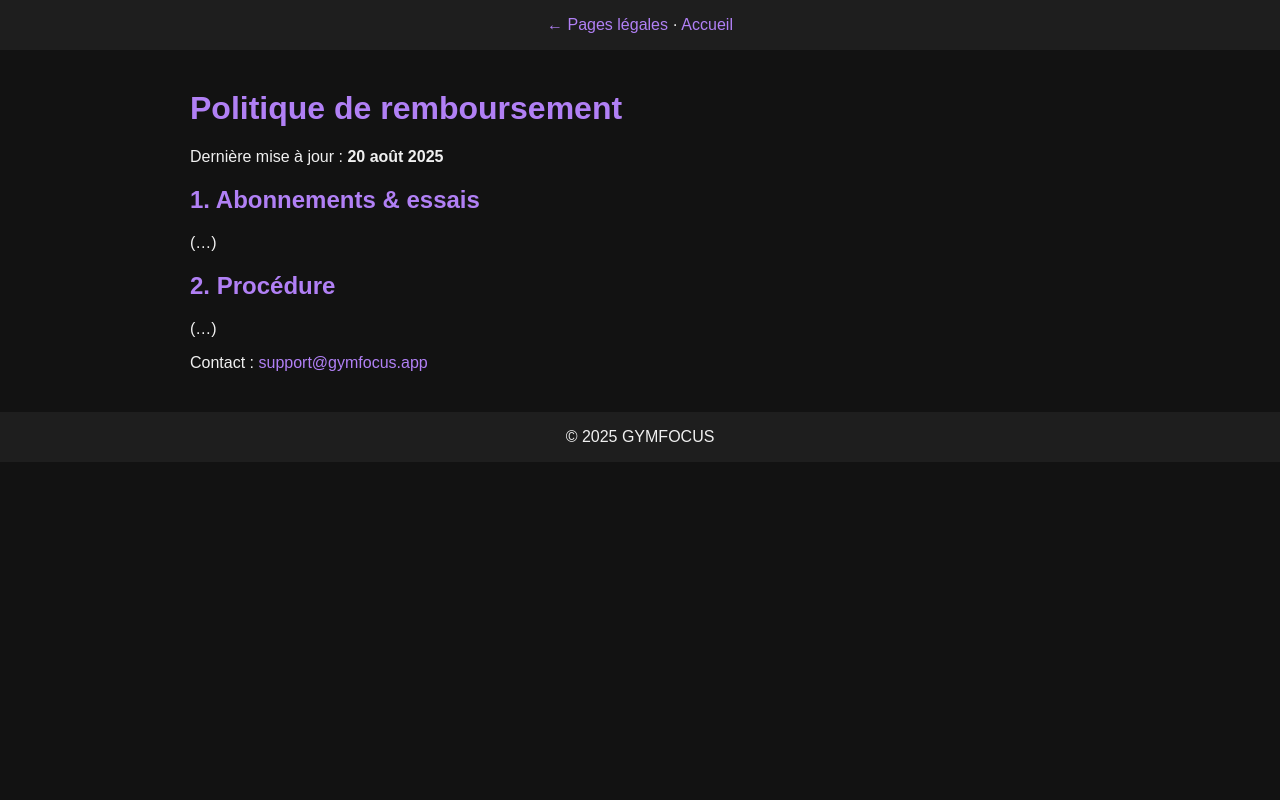
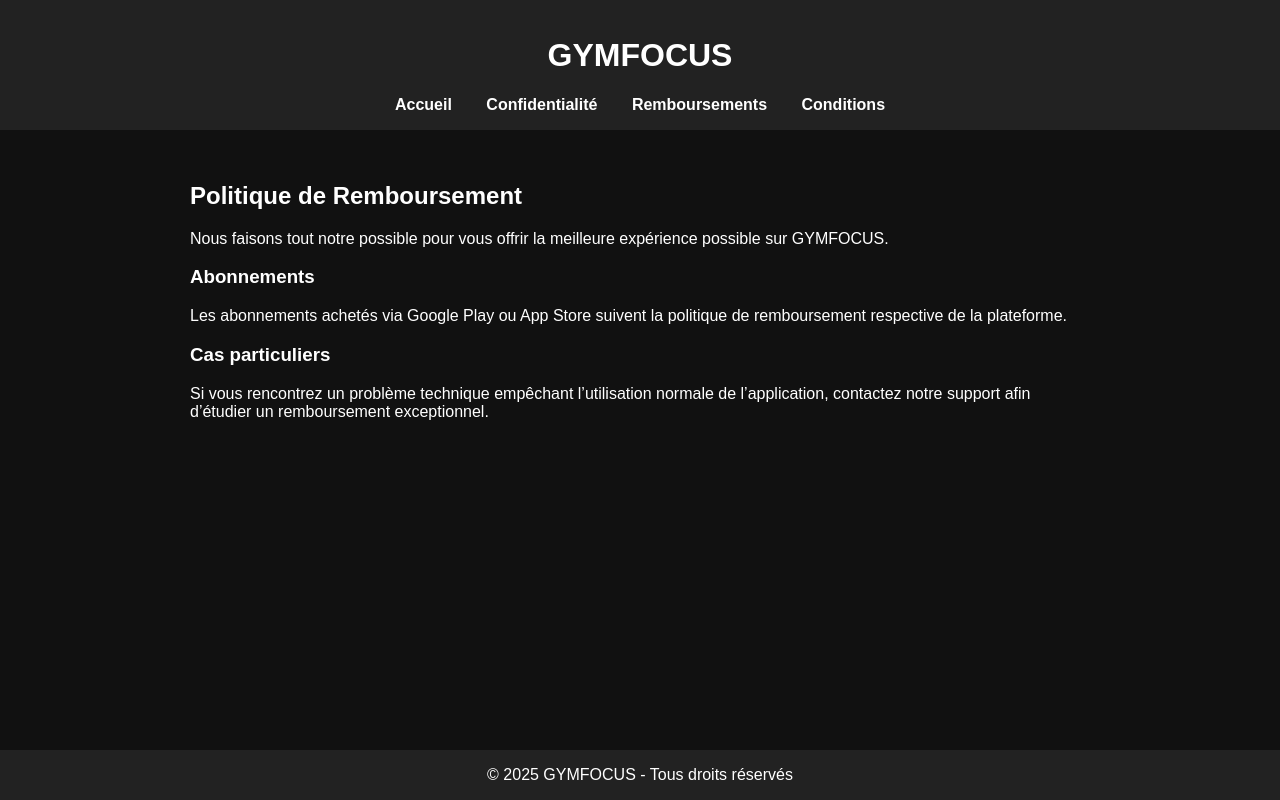
Before and after one commit to gymfocus-svg/GymFocus, a plain HTML site: page refund-policy.html in a window 1280 px wide. Drawn offline with Linux system fonts and the light colour scheme.

Commit message:
Update refund-policy.html

```diff
--- a/refund-policy.html
+++ b/refund-policy.html
@@ -3,29 +3,66 @@
 <head>
   <meta charset="UTF-8">
   <meta name="viewport" content="width=device-width, initial-scale=1.0">
-  <title>GYMFOCUS – Politique de remboursement</title>
-  <meta name="description" content="Politique de remboursement GYMFOCUS.">
+  <title>Politique de Remboursement - GYMFOCUS</title>
   <style>
-    body{margin:0;font-family:Arial,sans-serif;background:#121212;color:#f0f0f0}
-    header,footer{background:#1e1e1e;padding:16px;text-align:center}
-    a{color:#b180f5;text-decoration:none} a:hover{text-decoration:underline}
-    main{max-width:900px;margin:40px auto;padding:0 16px}
-    h1,h2{color:#b180f5}
+    body {
+      margin: 0;
+      font-family: Arial, sans-serif;
+      background-color: #111;
+      color: white;
+      display: flex;
+      flex-direction: column;
+      min-height: 100vh;
+    }
+    header {
+      background-color: #222;
+      padding: 1rem;
+      text-align: center;
+    }
+    nav a {
+      color: white;
+      margin: 0 15px;
+      text-decoration: none;
+      font-weight: bold;
+    }
+    nav a:hover {
+      color: #00aaff;
+    }
+    main {
+      flex: 1;
+      padding: 2rem;
+      max-width: 900px;
+      margin: auto;
+    }
+    footer {
+      background-color: #222;
+      padding: 1rem;
+      text-align: center;
+    }
   </style>
 </head>
 <body>
-  <header><a href="./index.html">← Pages légales</a> · <a href="https://gymfocus.eu">Accueil</a></header>
+  <header>
+    <h1>GYMFOCUS</h1>
+    <nav>
+      <a href="index.html">Accueil</a>
+      <a href="privacy.html">Confidentialité</a>
+      <a href="refund-policy.html">Remboursements</a>
+      <a href="terms.html">Conditions</a>
+    </nav>
+  </header>
+
   <main>
-    <h1>Politique de remboursement</h1>
-    <p>Dernière mise à jour : <strong>20 août 2025</strong></p>
+    <h2>Politique de Remboursement</h2>
+    <p>Nous faisons tout notre possible pour vous offrir la meilleure expérience possible sur GYMFOCUS.</p>
+    <h3>Abonnements</h3>
+    <p>Les abonnements achetés via Google Play ou App Store suivent la politique de remboursement respective de la plateforme.</p>
+    <h3>Cas particuliers</h3>
+    <p>Si vous rencontrez un problème technique empêchant l’utilisation normale de l’application, contactez notre support afin d’étudier un remboursement exceptionnel.</p>
+  </main>
 
-    <!-- Colle ici TON texte existant -->
-    <h2>1. Abonnements & essais</h2>
-    <p>(…)</p>
-    <h2>2. Procédure</h2>
-    <p>(…)</p>
-    <p>Contact : <a href="mailto:support@gymfocus.app">support@gymfocus.app</a></p>
-  </main>
-  <footer>© 2025 GYMFOCUS</footer>
+  <footer>
+    &copy; 2025 GYMFOCUS - Tous droits réservés
+  </footer>
 </body>
 </html>
```
